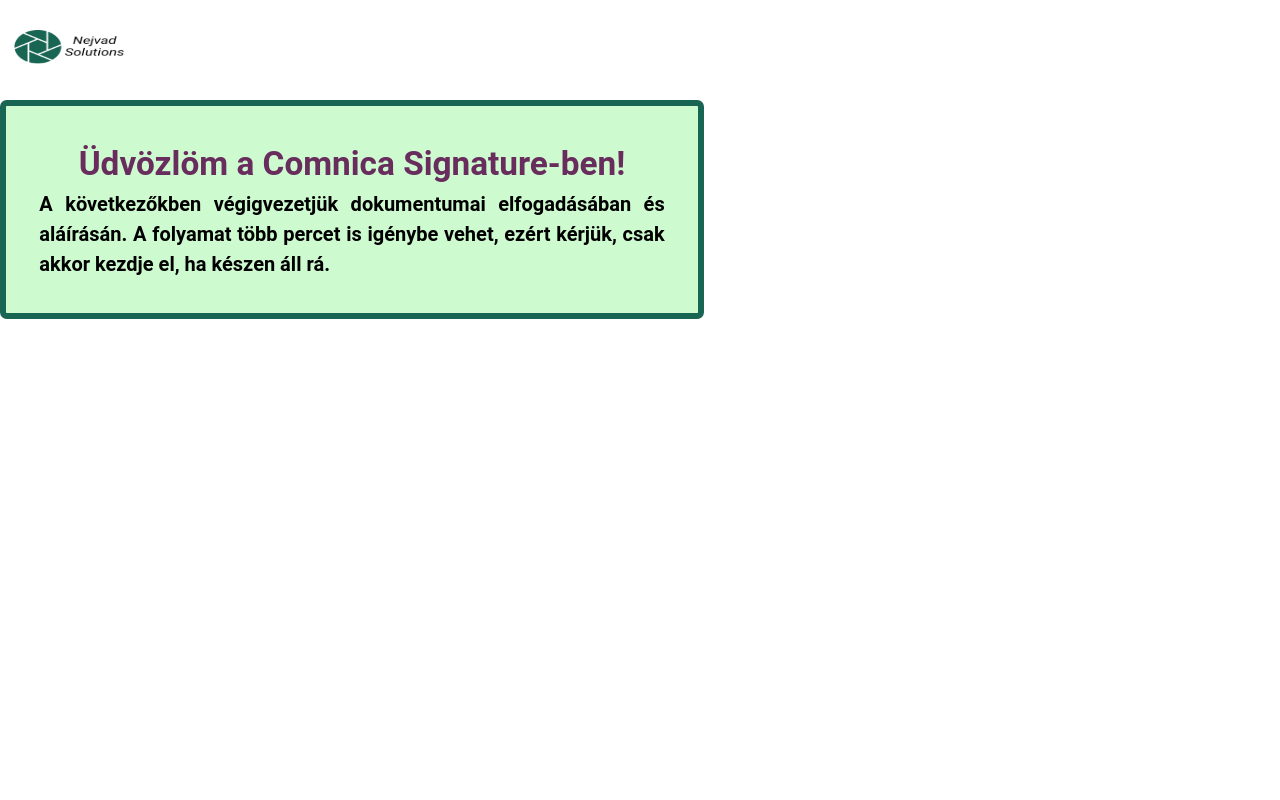
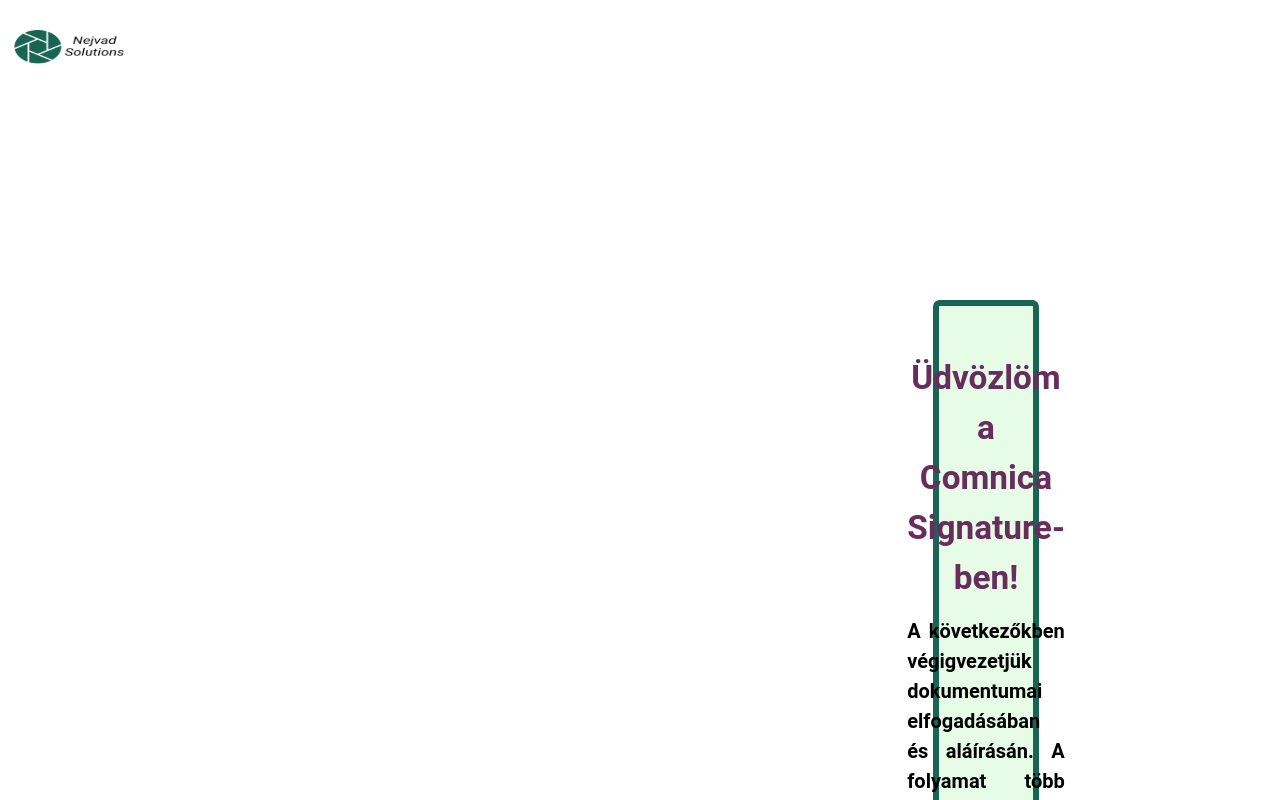
Before and after one commit to nejvad/comnica_assignment, a React (Vite) app in the folder comnica-app/: page / in a window 1280 px wide. Shown: the top 800 px of the page. Built offline with nearby package versions, Linux system fonts and the light colour scheme.

Commit message:
temporary solution for centering

```diff
--- a/comnica-app/src/components/Panel.jsx
+++ b/comnica-app/src/components/Panel.jsx
@@ -7,9 +7,9 @@
         alignItems: "center",
         border: "5pt solid #186553",
         borderRadius: "5pt",
-        padding: "25pt",
-        backgroundColor: "#cefad0",
-        width: "55%"
+        padding: "35pt",
+        backgroundColor: "rgba(206, 250, 208, 0.5)",
+        margin: "150pt 700pt 0pt 700pt"
     }
 
     const titleAttributes = {
@@ -17,18 +17,18 @@
         color: "#682c5d",
         fontSize: "25pt",
         fontWeight: "bold",
-
+        paddingBottom: "10pt"
     }
 
     const textAttributes = {
         fontSize: "15pt",
         fontWeight: "bold",
-        textAlign: "justify"
+        textAlign: "justify",
     }
 
   return (
-    <div  style={panelAttributes}>
-        <div >
+    <div style={panelAttributes}>
+        <div>
             <p style={titleAttributes}>
                 Üdvözlöm a
                 Comnica Signature-ben!
```
